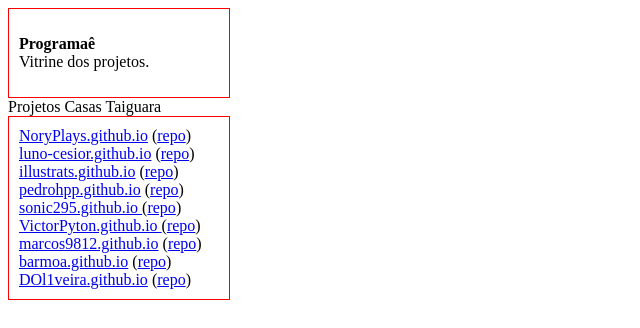
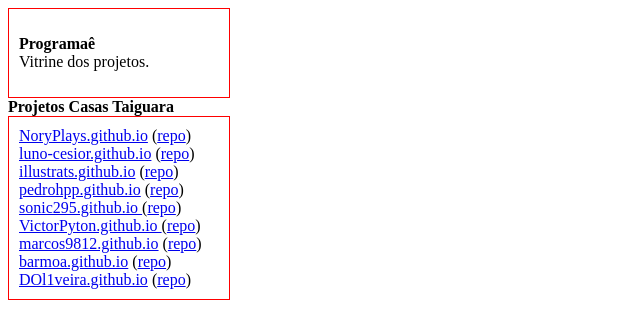
Before and after one commit to Programae/programae.github.io, a plain HTML site: page index.html in a window 1280 px wide. Shown: the full height of the page, 0-640 px from the left. Drawn offline with Linux system fonts and the light colour scheme.

Commit message:
Update index.html

```diff
--- a/index.html
+++ b/index.html
@@ -21,7 +21,7 @@ div {
 <body>
 <div><p class="font1"><b>Programaê</b><br>Vitrine dos projetos.</p></div>
 
-Projetos Casas Taiguara
+<b>Projetos Casas Taiguara</b>
 <div>
 <a href="http://NoryPlays.github.io">NoryPlays.github.io</a>
 (<a href="https://github.com/NoryPlays/NoryPlays.github.io">repo</a>)
```
